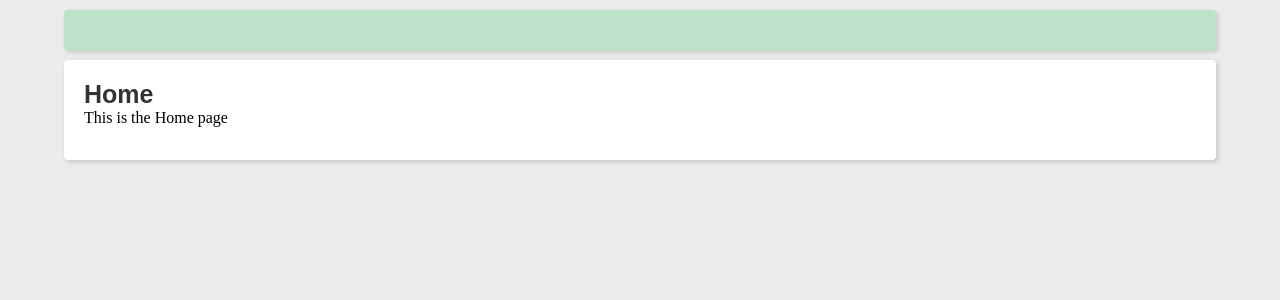
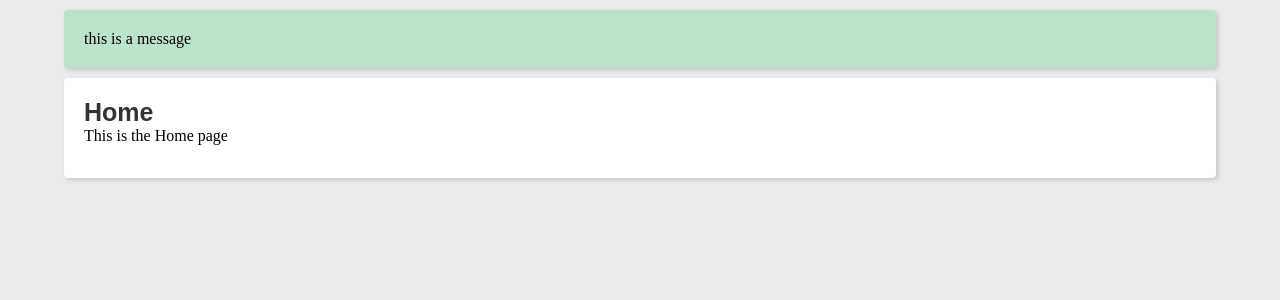
Before and after one commit to Elik09/ServeWatch, a Flask app: page /home in a window 1280 px wide. Shown: the top 300 px of the page. Run offline with Flask 2, Linux system fonts and the light colour scheme; some web fonts are replaced.

Commit message:
Initial commit

```diff
--- a/templates/header.html
+++ b/templates/header.html
@@ -17,8 +17,8 @@
 	document.write('<script src="http://' + (location.host || 'localhost').split(':')[0] + ':35729/livereload.js?snipver=1"></' + 'script>')
 </script>
 
-		<div class="messagebox {{ category }}">
-			<p>{{ message }}</p>
+		<div class="messagebox">
+			<p>this is a message </p>
 		</div>
 
 	{% with messages = get_flashed_messages(with_categories=true) %}
```
